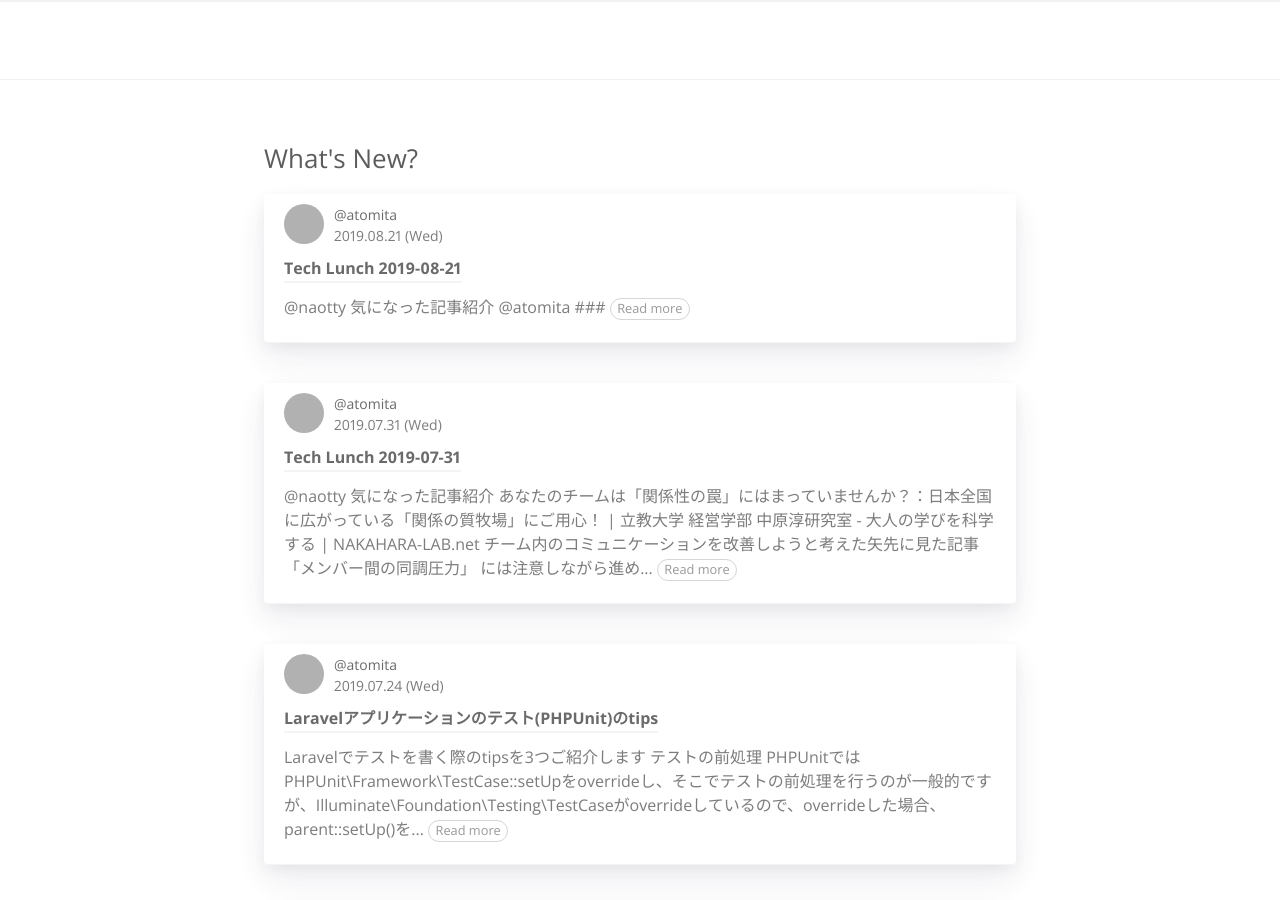
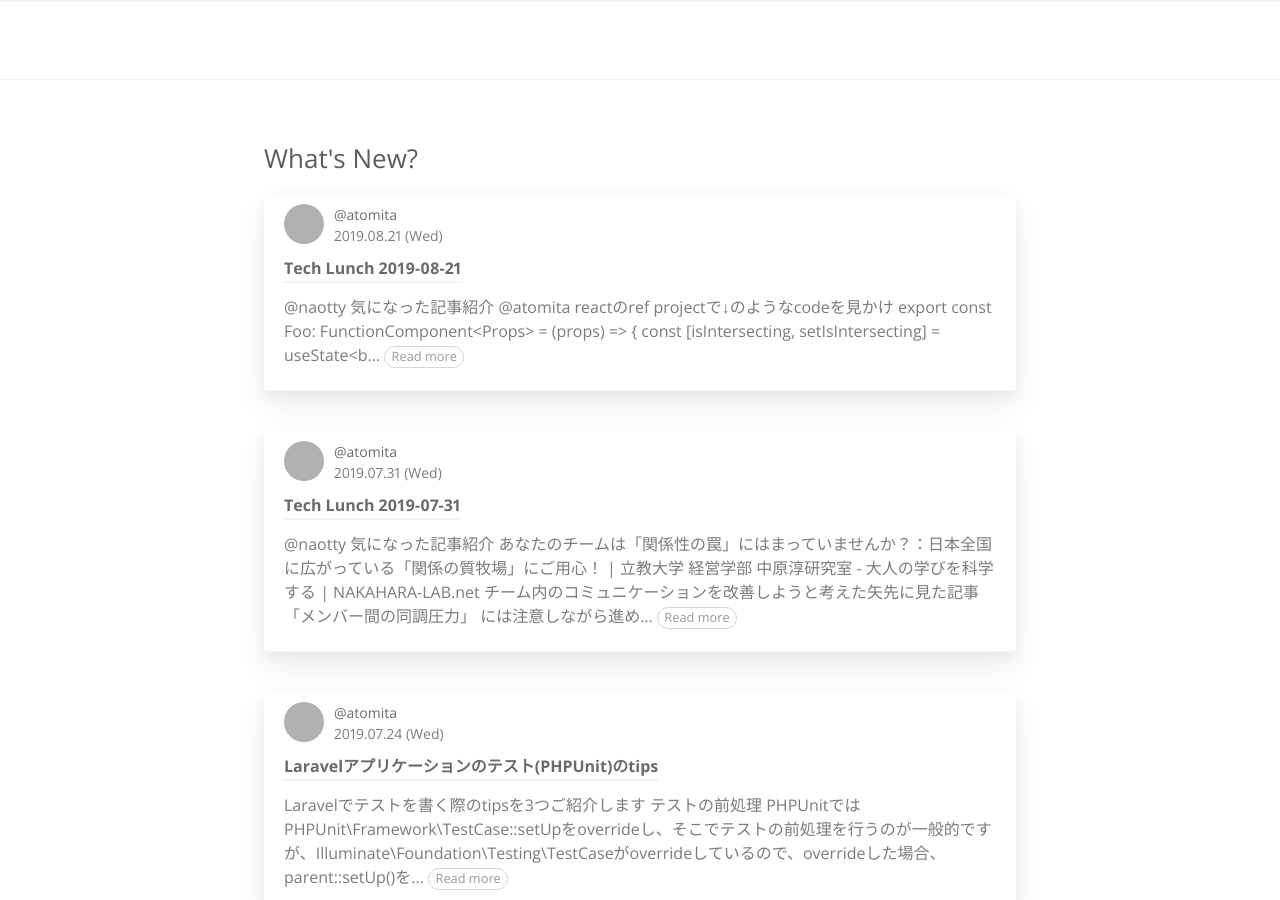
Before and after one commit to RyukyuInteractive/tech.ryukyu-i.co.jp, a Jekyll site: the page built from index.html, in a window 1280 px wide and 900 px high. Built offline with Jekyll 4.4.1, drawn with Linux system fonts in a browser that asks for light colours; a script that is not in the unit is left out; the list of posts is cut into pages by our own code; some of the changed lines change nothing that is shown; grey boxes are pictures that could not be loaded.

Commit message:
Update 2019-08-21-tech-lunch.md

````diff
--- a/_posts/2019-08-21-tech-lunch.md
+++ b/_posts/2019-08-21-tech-lunch.md
@@ -16,4 +16,65 @@
 
 ## [@atomita](https://github.com/atomita)
 
-###
+### reactのref
+
+projectで↓のようなcodeを見かけ
+
+```jsx
+export const Foo: FunctionComponent<Props> = (props) => {
+  const [isIntersecting, setIsIntersecting] = useState<boolean>(false)
+
+  const ref = createRef<HTMLDivElement>()
+
+  useEffect(() => {
+    if (ref.current === null) return
+    const observer = new IntersectionObserver((entries) => {
+      if (entries.length === 0) return
+      const [entry] = entries
+      setIsIntersecting(entry.isIntersecting)
+    })
+    observer.observe(ref.current)
+    return () => observer.disconnect()
+  }, [])
+
+  return (
+    <div>
+      <div ref={ref}>
+        ...
+      </div>
+    </div>
+  )
+}
+```
+
+`createRef`の中身を知らなかったので、最初、`createRef`って重くないのかな...
+allback ref[^1]を使ったほうが良いんじゃ...
+とか思ったんですが、reactのcodeを読んでみたら`{ current: null }`を返すってだけだったので、とりあえず安心しました
+
+[^1]: [React – ３つのref | Solutionware開発ブログ](https://solutionware.jp/blog/2018/07/25/react-%EF%BC%93%E3%81%A4%E3%81%AEref/)
+
+でも、副作用扱うものだからhooksでうまいやり方あるように思ったら、やっぱり`useRef`[^2]があるー
+
+[^2]: [フック API リファレンス – React](https://ja.reactjs.org/docs/hooks-reference.html#useref)
+
+
+### `document.createElement('div', { is: '' })`
+
+`document.createElement`に2つ目の引数があるのをreactのcode読んでて知りました(^^;
+
+Custom Elements[^3]のためのものなんですね
+
+[^3]: [Using custom elements - Web Components | MDN](https://developer.mozilla.org/ja/docs/Web/Web_Components/Using_custom_elements)
+
+### apollo clientの@defer
+
+[Introducing @defer in Apollo Server - Apollo GraphQL](https://blog.apollographql.com/introducing-defer-in-apollo-server-f6797c4e9d6e)
+
+便利そ～
+
+[Lighthouse-php](https://lighthouse-php.com/)も対応しているようなので[^4]、laravelなprojectでも！
+
+[^4]: [Deferred Fields | Lighthouse](https://lighthouse-php.com/4.1/performance/deferred.html)
+
+
+---
````
